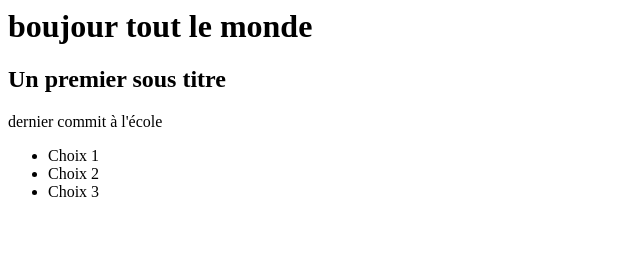
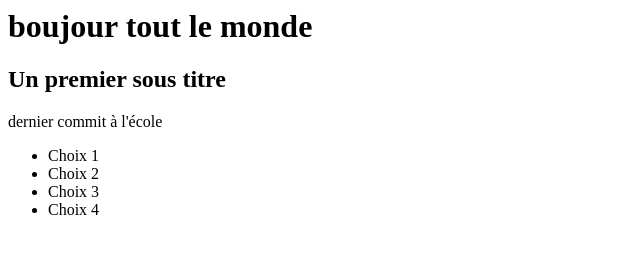
Before and after one commit to eddypmartin/veille-exemple-git, a plain HTML site: page index.htm in a window 1280 px wide. Shown: the full height of the page, 0-640 px from the left. Drawn offline with Linux system fonts and the light colour scheme.

Commit message:
ajout du choix 4

```diff
--- a/index.htm
+++ b/index.htm
@@ -8,6 +8,7 @@
     <li>Choix 1</li>
     <li>Choix 2</li>
     <li>Choix 3</li>
+    <li>Choix 4</li>
 </ul>
 
 </html>
```
